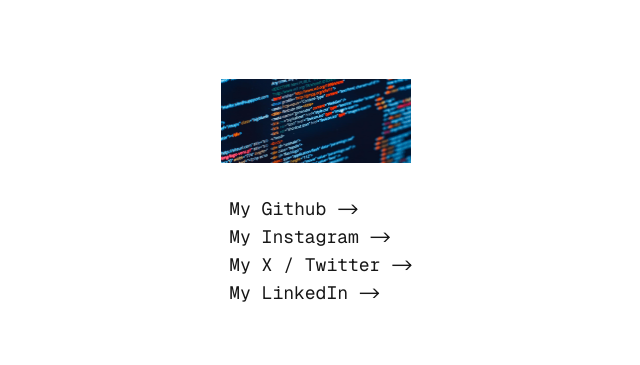
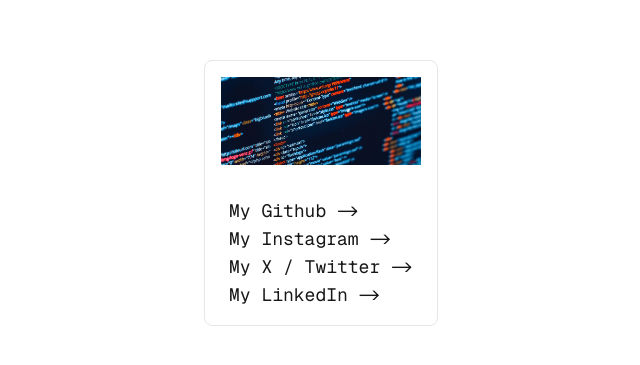
Before and after one commit to drkrssll/link-hub, a Next.js app: page / in a window 1280 px wide. Shown: the part 207-572 px from the top of the page, without its empty margins (319-959 px from the left). Built offline with nearby package versions, Linux system fonts and the light colour scheme.

Commit message:
Put everything into a Card

```diff
--- a/src/app/page.tsx
+++ b/src/app/page.tsx
@@ -3,9 +3,9 @@ import Image from "next/image"
 export default function Home() {
   return (
     <div className="grid grid-rows-[20px_1fr_20px] items-center justify-items-center min-h-screen p-8 pb-20 gap-16 lg:p-20 font-[family-name:var(--font-geist-mono)]">
-      <main className="flex flex-col gap-8 row-start-2 items-center lg:items-start">
-        <Image className="dark" src="/logo.jpg" alt="logo" width={190} height={190} priority />
-        <div className="text-lg flex gap-4 items-center flex-col lg:flex-row">
+      <main className="border rounded-lg p-4 flex flex-col gap-8 row-start-2 items-center lg:items-start">
+        <Image className="dark" src="/logo.jpg" alt="logo" width={200} height={200} priority />
+        <div className="text-lg flex gap-2 items-center flex-col lg:flex-row">
           <ol>
             <li><a href="https://github.com/drkrssll" className="p-2">{"My Github ->"}</a></li>
             <li><a href="https://instagram.com/drkrssll" className="p-2">{"My Instagram ->"}</a></li>
```
